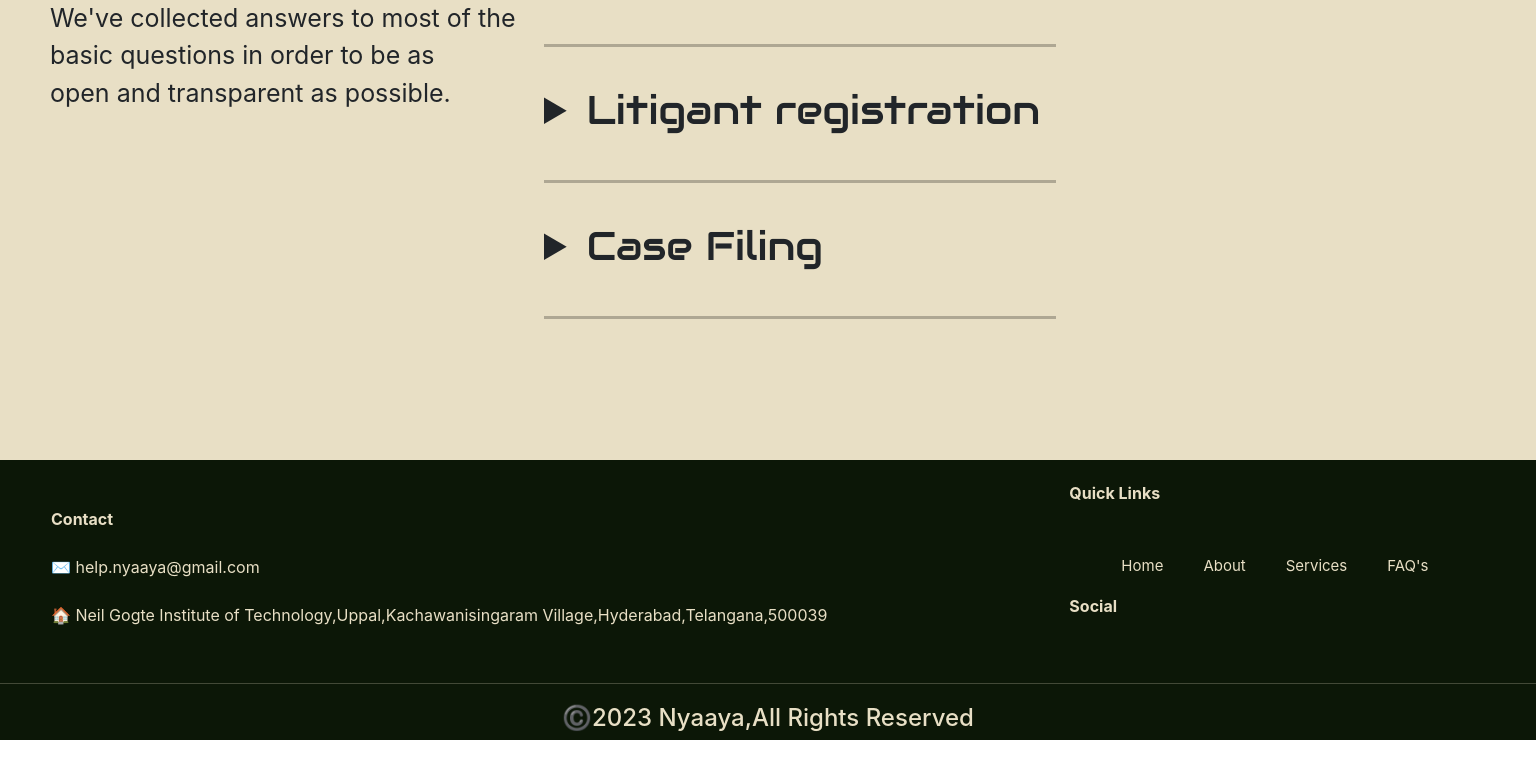
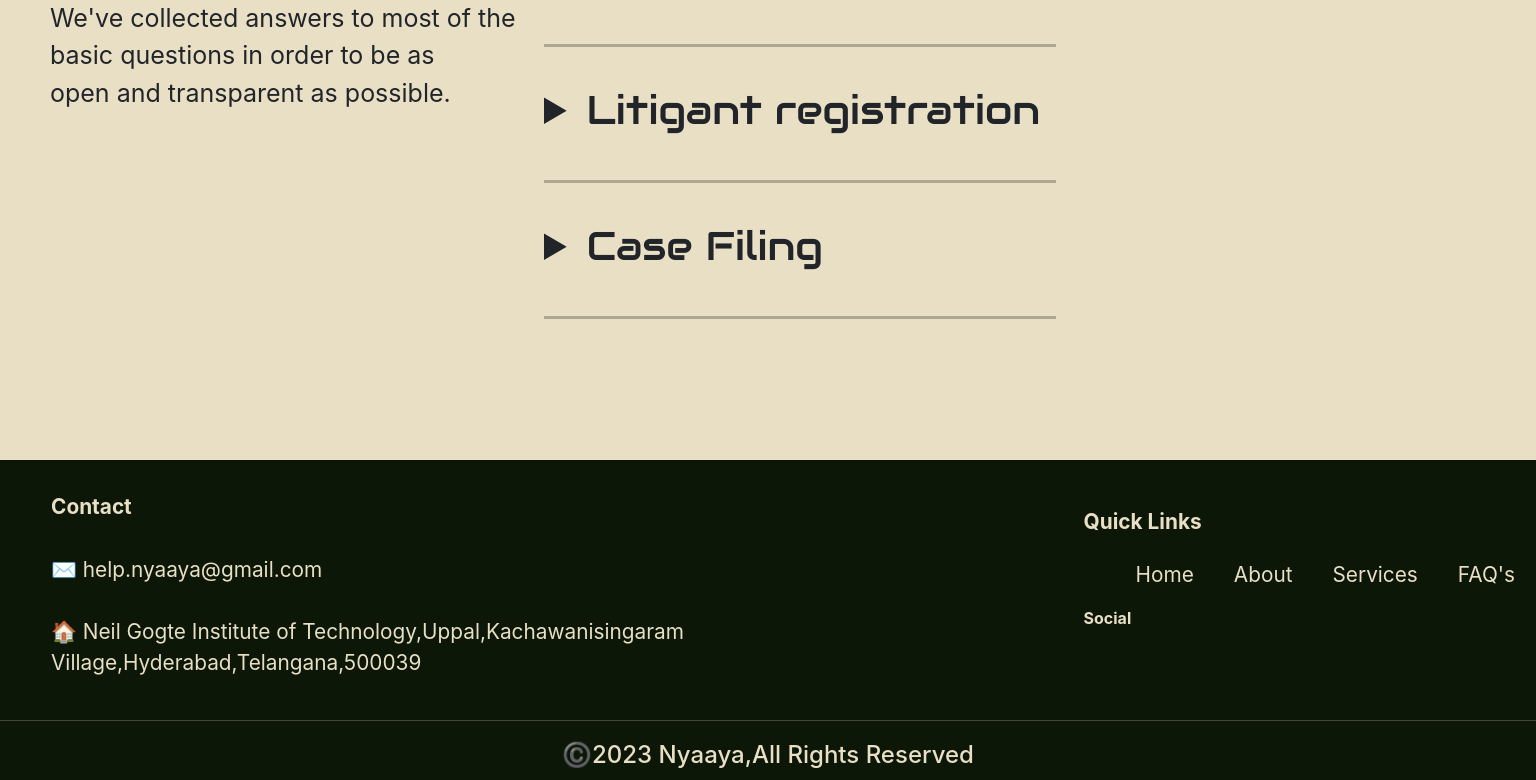
Before and after one commit to udaykumarcoder/NyaayaG160, a React (Create React App) app in the folder eportal/: page / in a window 1536 px wide. Shown: the part 2234-3014 px from the top of the page. Before the commit the page ends 2974 px from the top, so only its background shows below. Built offline with nearby package versions, Linux system fonts and the light colour scheme.

Commit message:
big laptop contact responsived

```diff
--- a/eportal/src/screens/Contact.css
+++ b/eportal/src/screens/Contact.css
@@ -1,21 +1,13 @@
 .contact{
-  height: 280px;
+  height: 320px;
   width: 100vw;
   background-color: #0c1707;
   color: #e8dfc5;
   box-sizing: border-box;
 }
 
-.content1{
-padding-top: 30px;
-padding-left: 50px;
-}
-.nav{
 
-margin-top: 50px;
-font-size: 15px;
 
-}
 
 .nav ul li{
 list-style-type: none;
@@ -36,6 +28,11 @@ text-decoration: none;
     padding-left: 15rem;
 
     }
+    .content1{
+      padding-top: 30px;
+      padding-left: 50px;
+      font-size: 1.3rem;
+      }
   .c1{
 
     padding-left: 15rem;
@@ -45,9 +42,19 @@ text-decoration: none;
   display: flex;
   margin-top: 20px;
   padding-left: 15rem;
+  font-size: 1.3rem;
 
 
   }
+  .contactRight{
+    margin-left: 5rem;
+  }
+  .nav{
+
+    margin-top: 21px;
+    font-size: 1.3rem;
+
+    }
 }
 
 /* CSS for 14-inch Laptop */
@@ -60,13 +67,16 @@ text-decoration: none;
   .c1{
   padding-left: 0;
 
-
   }
   .c2{
   display: flex;
   margin-top: 20px;
 
+  }
+  .nav{
 
+    margin-top: 21px;
+    font-size: 1.5rem;
 
-  }
+    }
 }
--- a/eportal/src/screens/Contact.js
+++ b/eportal/src/screens/Contact.js
@@ -22,6 +22,7 @@ const Contact = () => {
       </section>
       </td>
       <td>
+        <div className='contactRight'>
       <div className="c2"><b >Quick Links</b></div>
 
       <section className="content2">
@@ -40,6 +41,7 @@ const Contact = () => {
       <br/>
       {/* <p id="c1">hello</p> */}
       </section>
+      </div>
       </td>
       </tr>
       </tbody>
```
